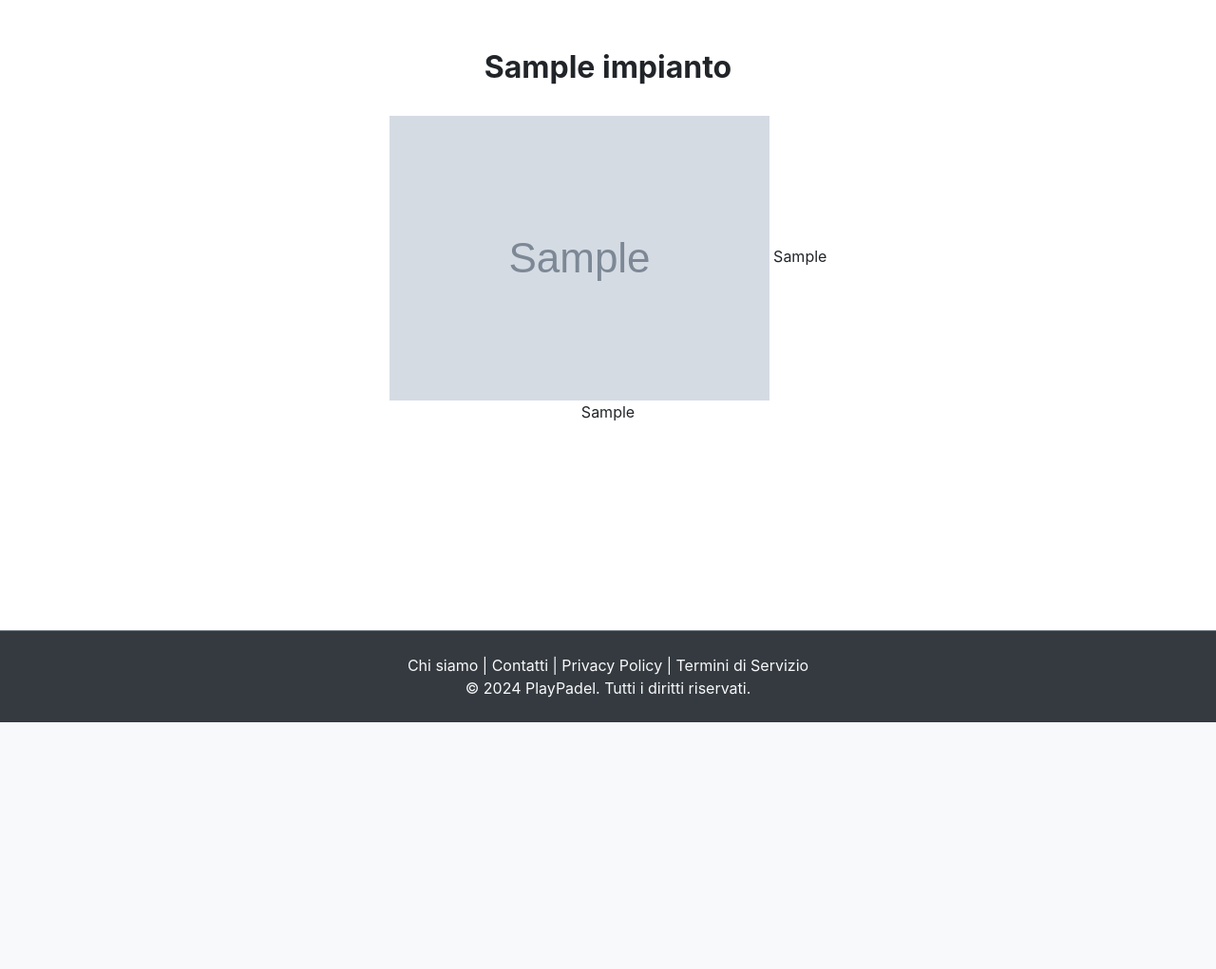
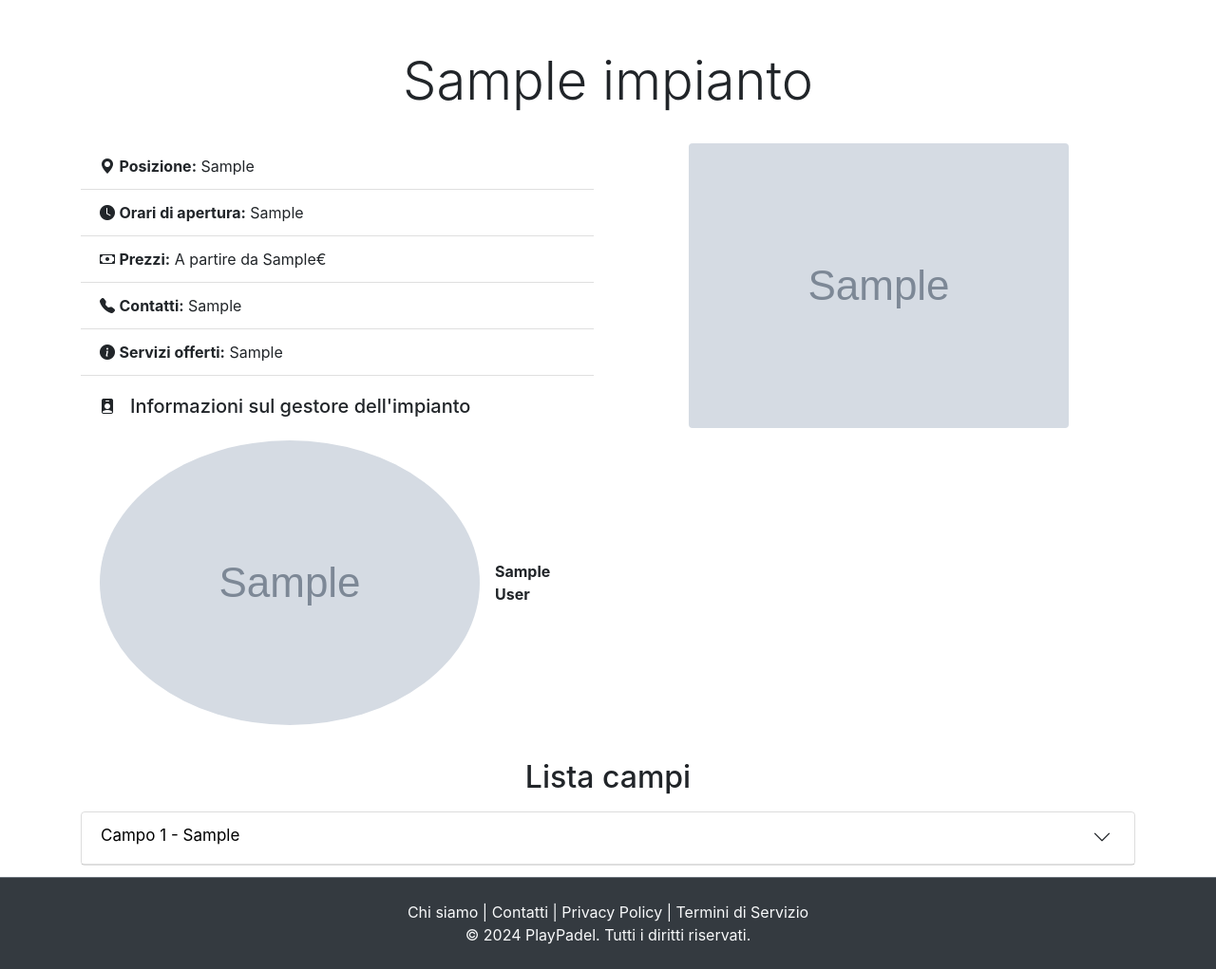
Before and after one commit to giammy02/progTW, a Django app: a page that uses playPadel/templates/playPadel/base.html in a window 1280 px wide. Shown: the part 71-1092 px from the top of the page at 95% size. Before the commit the page ends 832 px from the top, so only its background shows below. Run offline with Django 4.2, Linux system fonts and the light colour scheme; tables that the repository leaves empty hold one stand-in row (values such as "Sample post"); grey boxes marked "Sample" are stand-in pictures; some libraries are stand-ins or nearby versions.

Commit message:
Further additions to impianto_detail

```diff
--- a/playPadel/templates/playPadel/base.html
+++ b/playPadel/templates/playPadel/base.html
@@ -7,6 +7,7 @@
         <title>{% block title %} {% endblock %} </title>
         <link rel="icon" href="{% static '/img/favicon.ico' %}">
         <link rel="stylesheet" href="https://cdn.jsdelivr.net/npm/bootstrap@4.0.0/dist/css/bootstrap.min.css" integrity="sha384-Gn5384xqQ1aoWXA+058RXPxPg6fy4IWvTNh0E263XmFcJlSAwiGgFAW/dAiS6JXm" crossorigin="anonymous">
+        <link rel="stylesheet" href="https://cdn.jsdelivr.net/npm/bootstrap-icons@1.11.3/font/bootstrap-icons.min.css">
     </head>
     <body class="position-relative">
 
--- a/playPadel/website/templates/website/homepage.html
+++ b/playPadel/website/templates/website/homepage.html
@@ -35,8 +35,7 @@
 
     <section class="testimonials bg-light py-5">
         <div class="container">
-            <h2 class="text-center mb-5">Cosa dicono di noi</h2>
-            <i class="bi bi-star-fill"></i>
+            <h2 class="text-center mb-5">Cosa Dicono di Noi</h2>
             <div class="row">
                 <div class="col-md-4">
                     <div class="testimonial p-4 bg-white rounded shadow-sm">
@@ -46,7 +45,7 @@
                 </div>
                 <div class="col-md-4">
                     <div class="testimonial p-4 bg-white rounded shadow-sm">
-                        <p>"Servizio eccellente, facile da usare e con tant impianti!"</p>
+                        <p>"Servizio eccellente, facile da usare e con tanti impianti!"</p>
                         <footer class="blockquote-footer bg-transparent text-dark text-right">Marco Bosi</footer>
                     </div>
                 </div>
--- a/playPadel/website/templates/website/impianto_detail.html
+++ b/playPadel/website/templates/website/impianto_detail.html
@@ -1,22 +1,89 @@
 {% extends "playPadel/base.html" %}
 
 {% load static %}
+
+<link rel="stylesheet" href="{% static '/css/impianto_detail_style.css' %}">
 
 {% block title %} PlayPadel - {{ object.nome }} {% endblock %}
 
 {% block content %}
 
     <section class="section py-1" style="min-height: 83vh;">
-        <div class="container bg-white text-black text text-center py-5">
-            <h2 class="pb-4"><strong>{{ object.nome }}</strong></h2>
-            <img src="{% static 'img/profile_pics' %}/{{ object.foto }}" class="img-fluid" alt="Responsive image">
-            <!-- AGGIUNGERE INFO SU GESTORE -->
-            {{ object.gestore.user.first_name }}
-            <br>
-            {% for i in campo %}
-            {{ i.tipologia }}
-            {% endfor %}
+        <div class="container mt-5">
+            <div class="row">
+                <div class="col text-center">
+                    <h2 class="display-4">{{ object.nome }}</h2>
+                </div>
+            </div>
+            <div class="row mt-4">
+                <div class="col-md-6">
+                    <ul class="list-group list-group-flush">
+                        <li class="list-group-item">
+                            <i class="bi bi-geo-alt-fill"></i>
+                            <strong>Posizione:</strong> {{ object.posizione }}
+                        </li>
+                        <li class="list-group-item">
+                            <i class="bi bi-clock-fill"></i>
+                            <strong>Orari di apertura:</strong> {{ object.orari }}
+                        </li>
+                        <li class="list-group-item">
+                            <i class="bi bi-cash"></i>
+                            <strong>Prezzi:</strong> A partire da {{ object.prezzi }}€
+                        </li>
+                        <li class="list-group-item">
+                            <i class="bi bi-telephone-fill"></i>
+                            <strong>Contatti:</strong> {{ object.contatti }}
+                        </li>
+                        <li class="list-group-item">
+                            <i class="bi bi-info-circle-fill"></i>
+                            <strong>Servizi offerti:</strong> {{ object.caratteristiche }}
+                        </li>
+                        <li class="list-group-item">
+                            <div>
+                                <div class="d-flex align-items-center">
+                                    <i class="bi bi-person-badge-fill"></i>
+                                    <h5 class="ml-3 mt-2">Informazioni sul gestore dell'impianto</h5>
+                                </div>
+                                <div class="d-flex align-items-center mt-3">
+                                    <img src="{% static 'img/profile_pics' %}/{{ object.gestore.foto }}" class="rounded-circle" alt="Foto del gestore">
+                                    <p class="ml-3 mb-0"><strong>{{ object.gestore.user.first_name }} {{ object.gestore.user.last_name }}</strong></p>
+                                </div>
+                            </div>
+                        </li>
+                    </ul>
+
+                </div>
+                <div class="col-md-6 text-center">
+                    <img src="{% static 'img/profile_pics' %}/{{ object.foto }}" class="img-fluid rounded" alt="Foto dell'impianto">
+                </div>
+            </div>
+            <div class="row mt-4">
+                <div class="col text-center">
+                    <h2>Lista campi</h2>
+                </div>
+            </div>
+            <div class="accordion" id="accordion">
+                {% for i in campo %}
+                    <div class="card bg-transparent my-2" style="border: 1px solid #ddd;">
+                        <div class="card-header bg-transparent" style="cursor: pointer" data-toggle="collapse" data-target="#collapse{{ forloop.counter }}" aria-expanded="false">
+                            <span class="title" style="font-size: 17px; color: #000">Campo {{ forloop.counter }} - {{ i.tipologia }}</span>
+                            <span class="accicon float-right" style="font-size: 20px; width: 1.2em;"><i class="bi bi-chevron-down rotate"></i></span>
+                        </div>
+                        <div id="collapse{{ forloop.counter }}" class="collapse hidden" data-parent="#accordion">
+                            <div class="card-body" style="border-top: 1px solid #ddd;">
+                                Orari...
+                            </div>
+                        </div>
+                    </div>
+                {% endfor %}
+            </div>
         </div>
     </section>
 
 {% endblock %}
+
+<script>
+    $(".rotate").click(function(){
+        $(this).toggleClass("down");
+    });
+</script>
```
Also changed, not shown: playPadel/static/css/impianto_detail_style.css (added, +10 -0 lines), playPadel/static/img/profile_pics/padel_infinity.png (added).
